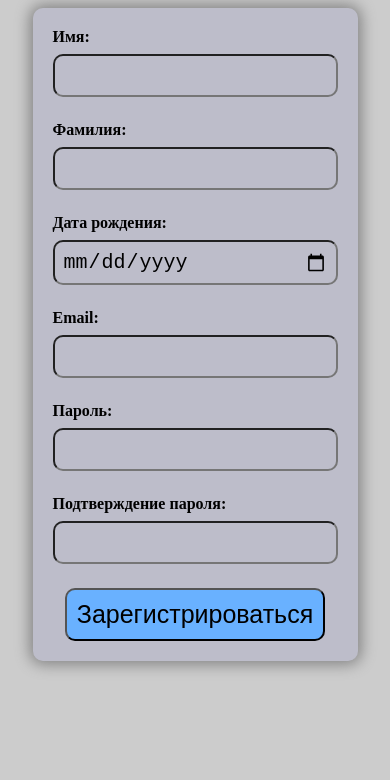
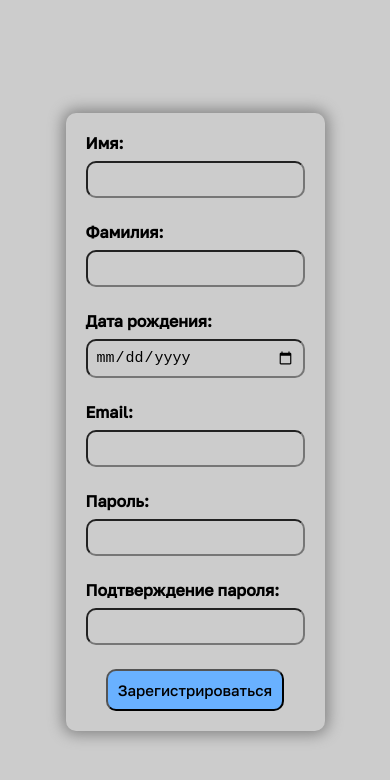
Before and after one commit to PseudoElement/Form, a plain HTML site: page index.html in a window 390 px wide. Drawn offline with Linux system fonts and the light colour scheme.

Commit message:
add font, add 1024px breakpoint

```diff
--- a/index.html
+++ b/index.html
@@ -5,6 +5,9 @@
           <meta http-equiv="X-UA-Compatible" content="IE=edge" />
           <meta name="viewport" content="width=device-width, initial-scale=1.0" />
           <link rel="stylesheet" href="./style.css" />
+          <link rel="preconnect" href="https://fonts.googleapis.com" />
+          <link rel="preconnect" href="https://fonts.gstatic.com" crossorigin />
+          <link href="https://fonts.googleapis.com/css2?family=Golos+Text:wght@500&display=swap" rel="stylesheet" />
           <title>Form</title>
      </head>
      <body>
@@ -29,7 +32,7 @@
 
                <div class="form__group">
                     <label class="form__label" for="email">Email:</label>
-                    <input class="form__input" id="email" type="email" name="email" />
+                    <input class="form__input" id="email" type="text" name="email" novalidate />
                     <div class="form__error"></div>
                </div>
 
--- a/src/utils/validateName.js
+++ b/src/utils/validateName.js
@@ -3,12 +3,12 @@ export function validateName() {
      const nameValue = nameInput.value.trim();
 
      if (nameValue === "") {
-          nameInput.nextElementSibling.textContent = "Обязательное поле";
+          nameInput.nextElementSibling.innerText = "Обязательное поле";
           return false;
      }
 
      if (nameValue.length < 2 || nameValue.length > 25) {
-          nameInput.nextElementSibling.textContent = "Имя должно быть от 2 до 25 символов";
+          nameInput.nextElementSibling.innerText = "Имя должно быть от 2 до 25 символов";
           return false;
      }
 
--- a/style.css
+++ b/style.css
@@ -1,15 +1,23 @@
+* {
+     margin: 0;
+     padding: 0;
+}
 body {
      display: flex;
+     height: 100%;
+     min-height: 100vh;
      align-items: center;
      justify-content: center;
      background-color: rgba(0, 0, 0, 0.2);
+     font-family: "Golos Text", sans-serif;
 }
 .form {
      display: flex;
+     box-sizing: border-box;
      padding: 20px;
      flex-direction: column;
      align-items: flex-start;
-     background: rgba(66, 66, 187, 0.1);
+     background: rgba(66, 66, 187, 0);
      border-radius: 10px;
      box-shadow: 0 0 15px 3px gray;
 }
@@ -34,7 +42,7 @@ body {
      background: transparent;
 }
 .form__input:focus {
-     border: 2px solid rgb(25, 142, 189);
+     border: 2px solid rgb(8, 0, 246);
      outline: none;
 }
 
@@ -45,16 +53,25 @@ body {
 }
 .form__submit {
      align-self: center;
+     /* width: 100%; */
      background: transparent;
      cursor: pointer;
-     font-size: 25px;
+     font-size: 20px;
      border-radius: 10px;
      padding: 10px;
      transition: all 0.2s;
      background: greenyellow;
      background-color: #69b1ff;
+     font-family: "Golos Text", sans-serif;
 }
+
 .form__submit:hover {
      background: rgba(72, 231, 178, 0.5);
      color: white;
 }
+@media screen and (max-width: 1024px) {
+     .form__submit,
+     .form__input {
+          font-size: 15px;
+     }
+}
```
